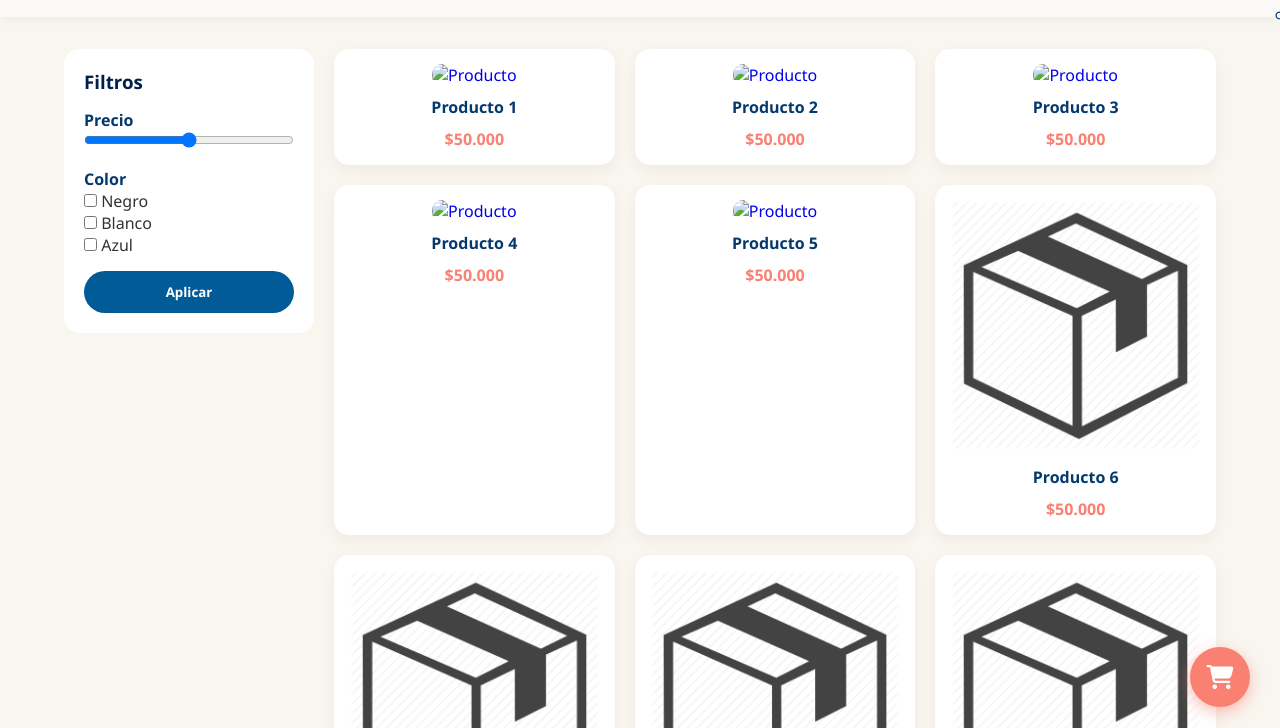
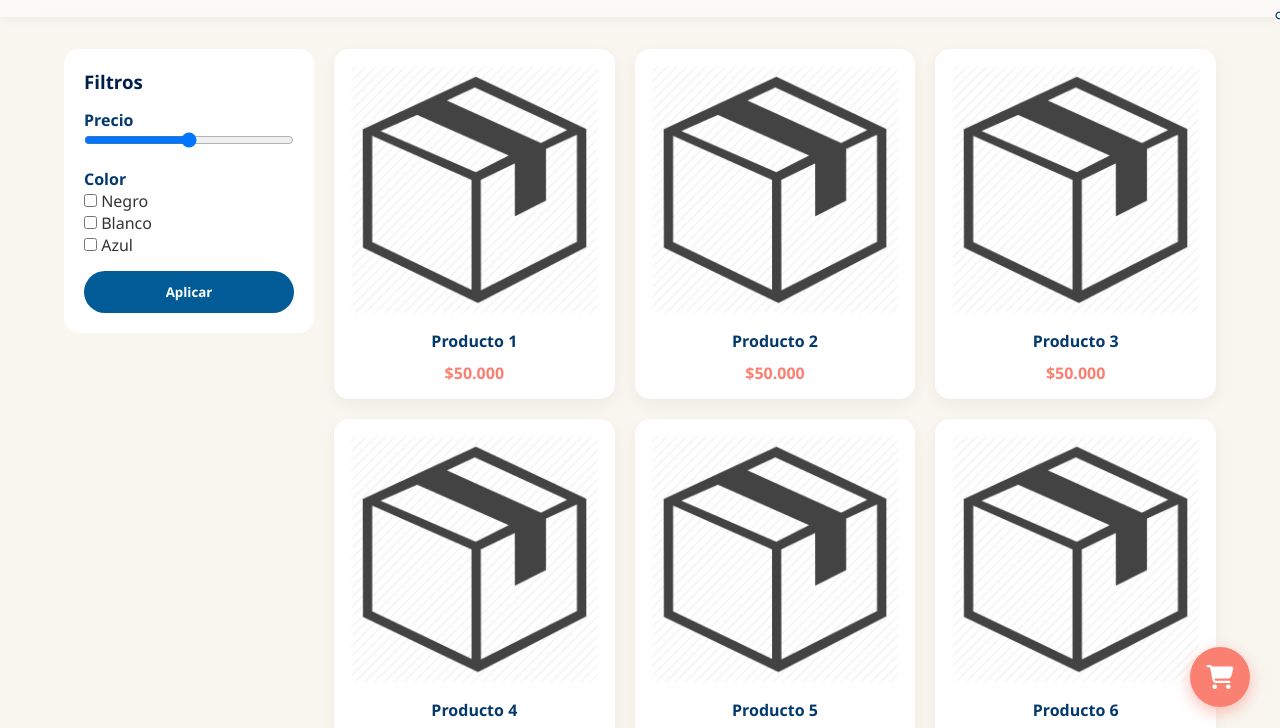
Before and after one commit to foreg24/forlags, a plain HTML site: page catalogo.html in a window 1280 px wide. Shown: the part 63-791 px from the top of the page. Drawn offline with Linux system fonts and the light colour scheme; a web font is replaced by a local one.

Commit message:
ForLagsYes

```diff
--- a/catalogo.html
+++ b/catalogo.html
@@ -76,27 +76,27 @@
         <section style="flex: 1; display: grid; grid-template-columns: repeat(auto-fill, minmax(220px, 1fr)); gap: 20px;">
             <!-- Producto (Enlace a producto.html) -->
             <a href="producto.html" class="product-card" style="text-align: center; display: block;">
-                <img src="imgs/product.png" alt="Producto">
+                <img src="product.png" alt="Producto">
                 <h4 style="color: var(--azul-medio); margin: 10px 0;">Producto 1</h4>
                 <p style="color: var(--salmon); font-weight: bold;">$50.000</p>
             </a>
             <a href="producto.html" class="product-card" style="text-align: center; display: block;">
-                <img src="imgs/product.png" alt="Producto">
+                <img src="product.png" alt="Producto">
                 <h4 style="color: var(--azul-medio); margin: 10px 0;">Producto 2</h4>
                 <p style="color: var(--salmon); font-weight: bold;">$50.000</p>
             </a>
                         <a href="producto.html" class="product-card" style="text-align: center; display: block;">
-                <img src="imgs/product.png" alt="Producto">
+                <img src="product.png" alt="Producto">
                 <h4 style="color: var(--azul-medio); margin: 10px 0;">Producto 3</h4>
                 <p style="color: var(--salmon); font-weight: bold;">$50.000</p>
             </a>
                         <a href="producto.html" class="product-card" style="text-align: center; display: block;">
-                <img src="imgs/product.png" alt="Producto">
+                <img src="product.png" alt="Producto">
                 <h4 style="color: var(--azul-medio); margin: 10px 0;">Producto 4</h4>
                 <p style="color: var(--salmon); font-weight: bold;">$50.000</p>
             </a>
                         <a href="producto.html" class="product-card" style="text-align: center; display: block;">
-                <img src="imgs/product.png" alt="Producto">
+                <img src="product.png" alt="Producto">
                 <h4 style="color: var(--azul-medio); margin: 10px 0;">Producto 5</h4>
                 <p style="color: var(--salmon); font-weight: bold;">$50.000</p>
             </a>
--- a/styles.css
+++ b/styles.css
@@ -80,7 +80,7 @@ ul { list-style: none; }
     min-height: calc(100vh - 80px);
     display: flex; flex-direction: column; justify-content: center; align-items: center;
     text-align: center; padding: 20px;
-    background: linear-gradient(rgba(53, 23, 227, 0.5), rgba(0,0,0,0.5)), url(imgs/prgms.jpg);
+    background: linear-gradient(rgba(0, 0, 0, 0.5), rgba(0,0,0,0.5)), url(prgms.jpg);
 }
 
 .hero h1 { font-family: 'Eczar', serif; font-size: 4rem; color: #ffffff; margin-bottom: 10px;}
```
Also changed, not shown: producto.html (+5 -5 lines).
